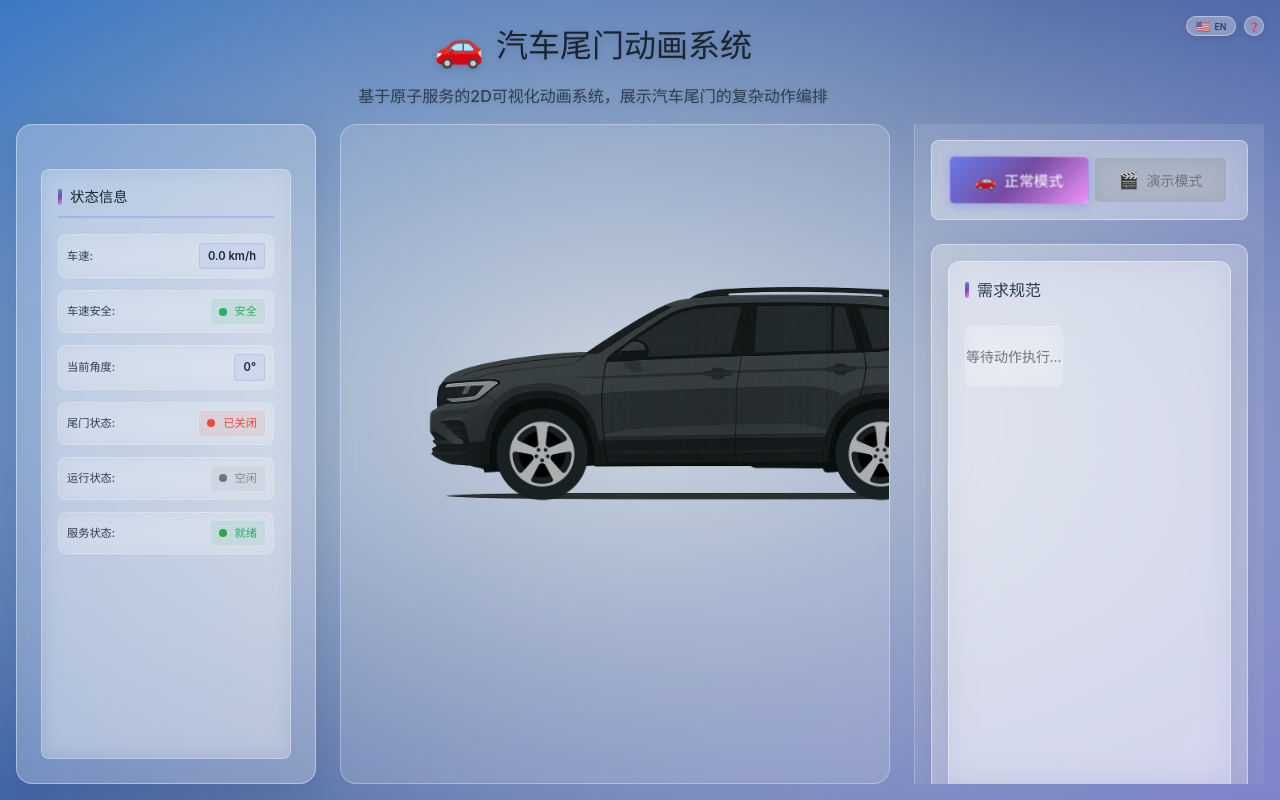
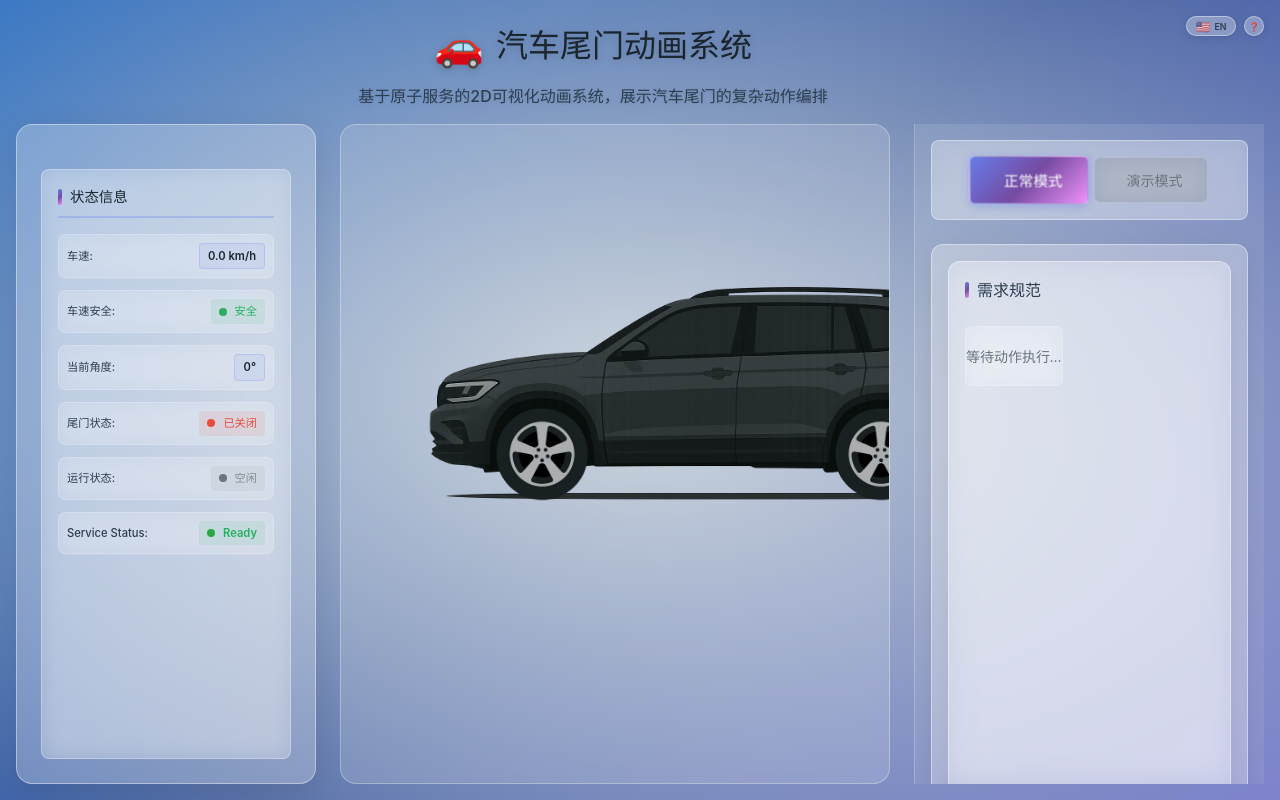
Before and after one commit to yyxxrr739/scratch4llm, a React (Vite) app: page / in a window 1280 px wide. Built offline with nearby package versions, Linux system fonts and the light colour scheme.

Commit message:
feat: 手工翻译部分组件，否则可能产生错误

```diff
--- a/src/components/ActionControls/ModeToggle.jsx
+++ b/src/components/ActionControls/ModeToggle.jsx
@@ -34,7 +34,7 @@ const ModeToggle = ({
               className={`control-btn mode-btn ${!isDemoMode ? 'active' : 'inactive'}`}
               title={isAnimating || isExecuting ? t('executingOperationCannotSwitch') : t('switchToNormalMode')}
             >
-              <span className="btn-icon">🚗</span>
+              <span className="btn-icon"></span>
               {t('normalMode')}
             </button>
 
@@ -44,7 +44,7 @@ const ModeToggle = ({
               className={`control-btn mode-btn ${isDemoMode ? 'active' : 'inactive'}`}
               title={isAnimating || isExecuting ? t('executingOperationCannotSwitch') : t('switchToDemoMode')}
             >
-              <span className="btn-icon">🎬</span>
+              <span className="btn-icon"></span>
               {t('demoMode')}
             </button>
           </div>
--- a/src/components/AnimationManager.jsx
+++ b/src/components/AnimationManager.jsx
@@ -186,10 +186,10 @@ const AnimationManager = () => {
 
               {/* 服务状态 */}
               <div className="status-item">
-                <span className="status-label">服务状态:</span>
+                <span className="status-label">Service Status:</span>
                 <span className={`status-indicator ${tailgateState.isInitialized ? 'ready' : 'initializing'}`}>
                   <span className="status-dot"></span>
-                  {tailgateState.isInitialized ? '就绪' : '初始化中...'}
+                  {tailgateState.isInitialized ? 'Ready' : 'Initializing...'}
                 </span>
               </div>
 
@@ -218,7 +218,7 @@ const AnimationManager = () => {
               {/* 当前动作 */}
               {tailgateState.currentAction && (
                 <div className="status-item">
-                  <span className="status-label">当前动作:</span>
+                  <span className="status-label">Current Action:</span>
                   <span className="status-value">
                     {tailgateState.currentAction.action ?
                       `${tailgateState.currentAction.action}${tailgateState.currentAction.params ? ` (${JSON.stringify(tailgateState.currentAction.params)})` : ''}` :
```
